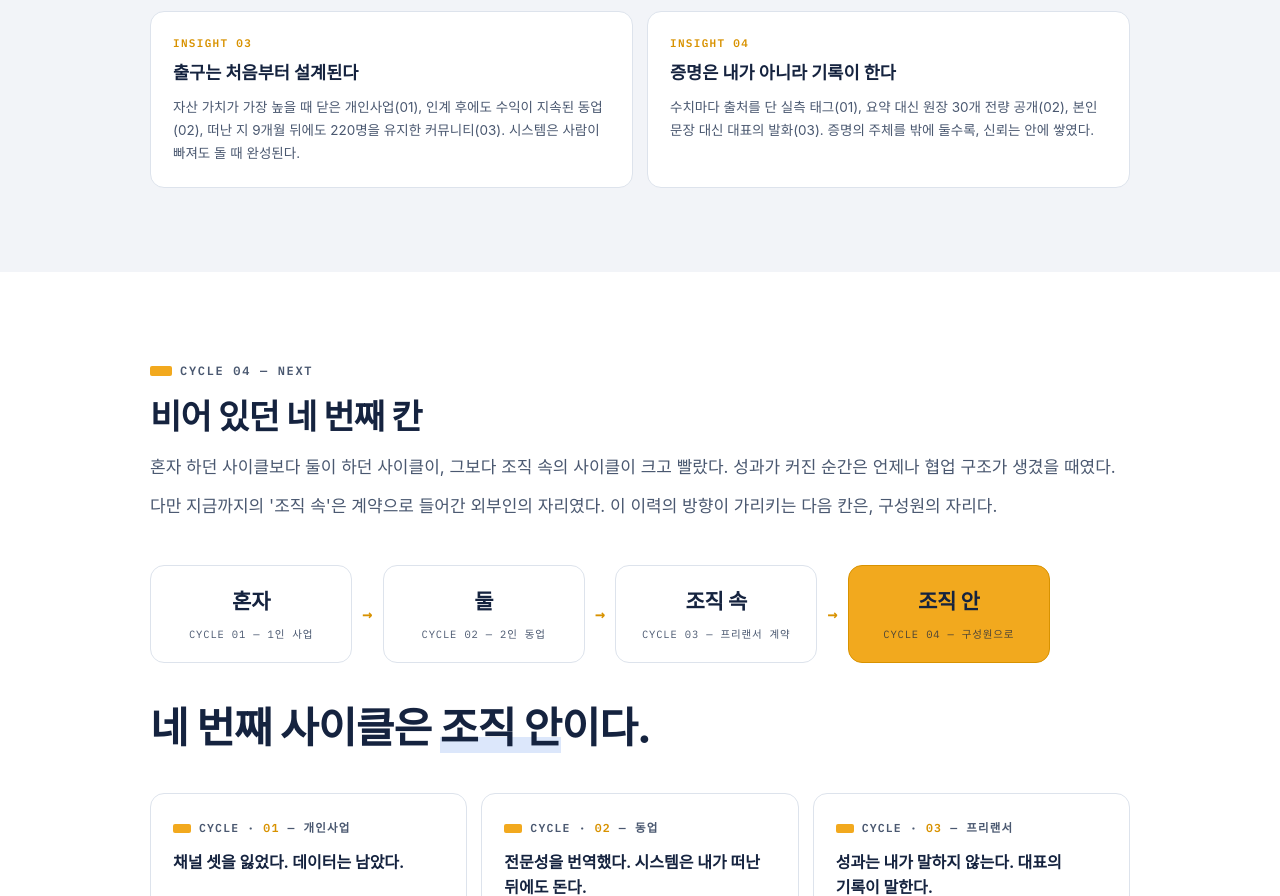
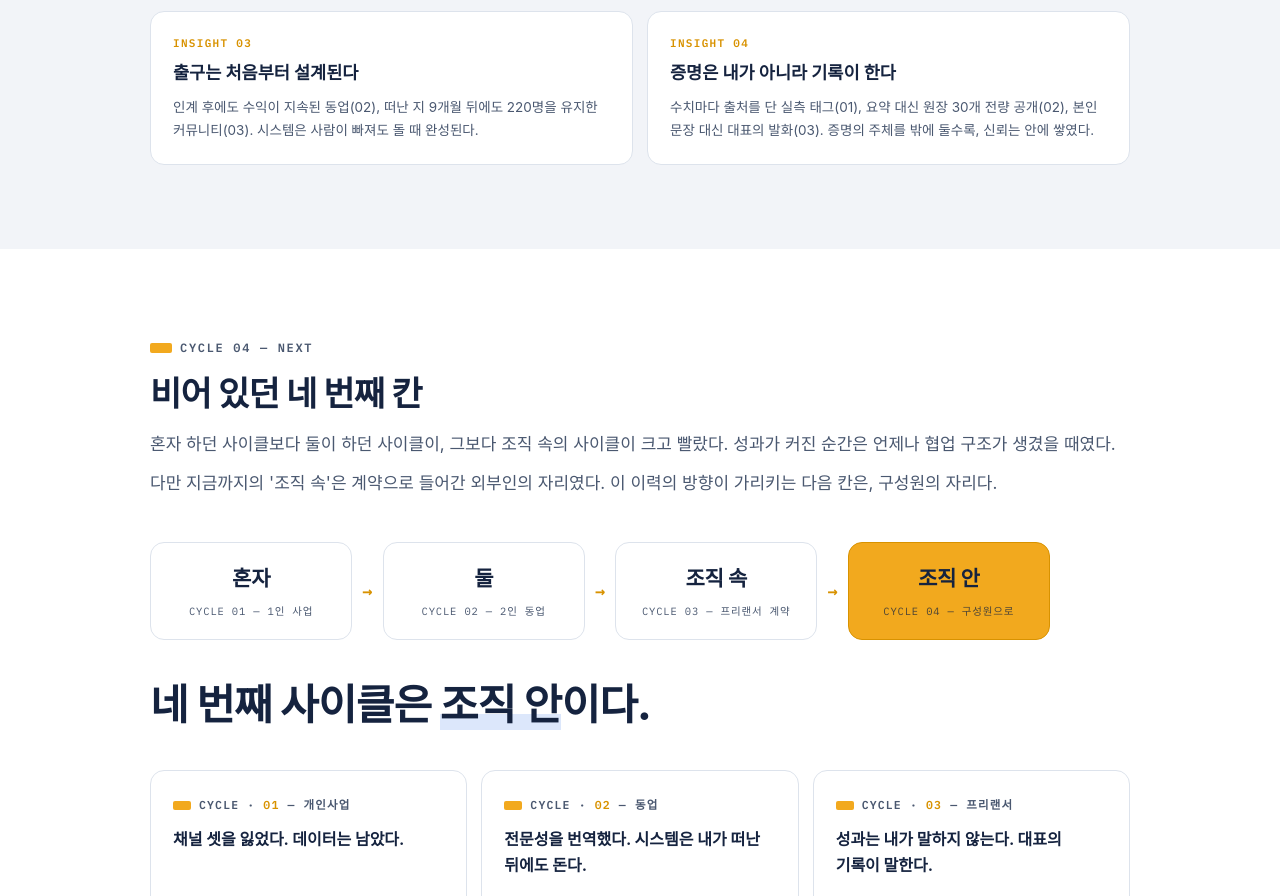
Before and after one commit to wns1235689-a11y/hyjunkim.github.io, a plain HTML site: page business/index.html in a window 1280 px wide. Shown: the part 5498-6394 px from the top of the page. Drawn offline with Linux system fonts and the light colour scheme; a web font is replaced by a local one.

Commit message:
business 허브: INSIGHT 03에서 개인사업(01) 구절을 뺌 (#8)
1편의 닫은 이유가 무단 재판매로 바뀌어, "자산 가치가 가장 높을 때 닫은
개인사업(01)"이 1편과 어긋나게 됐다. 이 카드의 결론(사람이 빠져도 도는
시스템)에는 02와 03만 맞으므로 01 구절을 뺐다. 허브의 다른 곳은 2편과
3편을 고친 뒤에 손본다.


Claude-Session: https://claude.ai/code/session_01DnqhZ7g1C8wBAvRJm3ybQE

Co-authored-by: Claude <noreply@anthropic.com>

```diff
--- a/business/index.html
+++ b/business/index.html
@@ -441,7 +441,7 @@ footer .contact a{color:var(--console-text)}
     <div class="ins">
       <div class="icard"><div class="ino">INSIGHT 01</div><h3>검증되지 않은 건 들이지 않는다</h3><p>판매 전의 무료 체험단(01), 가족이 첫 고객이 된 뒤에야 수락한 동업(02), 검증된 가치에만 적용한 가격 장치(03). 검증을 앞에 쌓을수록 뒤의 단계는 빨라졌다.</p></div>
       <div class="icard"><div class="ino">INSIGHT 02</div><h3>확신의 근거는 고객이 스스로 만든다</h3><p>정체성을 선언하는 등업 양식과 가격을 제안하는 백지 수표(01), 결제까지를 다섯 개의 작은 행동으로 쪼갠 퍼널(02), 같은 양식의 조직 적용(03). 설득하는 대신 고객이 자기 근거를 만들 구조를 설계했다. 그 결과가 1사이클의 환불 0건, 2사이클 페이지에 실린 자발적 감사 카톡, 3사이클의 이탈 없이 유지된 220명이다.</p></div>
-      <div class="icard"><div class="ino">INSIGHT 03</div><h3>출구는 처음부터 설계된다</h3><p>자산 가치가 가장 높을 때 닫은 개인사업(01), 인계 후에도 수익이 지속된 동업(02), 떠난 지 9개월 뒤에도 220명을 유지한 커뮤니티(03). 시스템은 사람이 빠져도 돌 때 완성된다.</p></div>
+      <div class="icard"><div class="ino">INSIGHT 03</div><h3>출구는 처음부터 설계된다</h3><p>인계 후에도 수익이 지속된 동업(02), 떠난 지 9개월 뒤에도 220명을 유지한 커뮤니티(03). 시스템은 사람이 빠져도 돌 때 완성된다.</p></div>
       <div class="icard"><div class="ino">INSIGHT 04</div><h3>증명은 내가 아니라 기록이 한다</h3><p>수치마다 출처를 단 실측 태그(01), 요약 대신 원장 30개 전량 공개(02), 본인 문장 대신 대표의 발화(03). 증명의 주체를 밖에 둘수록, 신뢰는 안에 쌓였다.</p></div>
     </div>
   </div>
```
